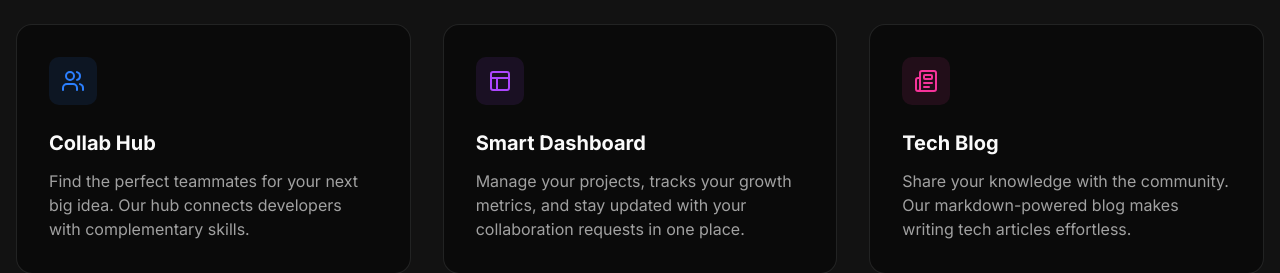
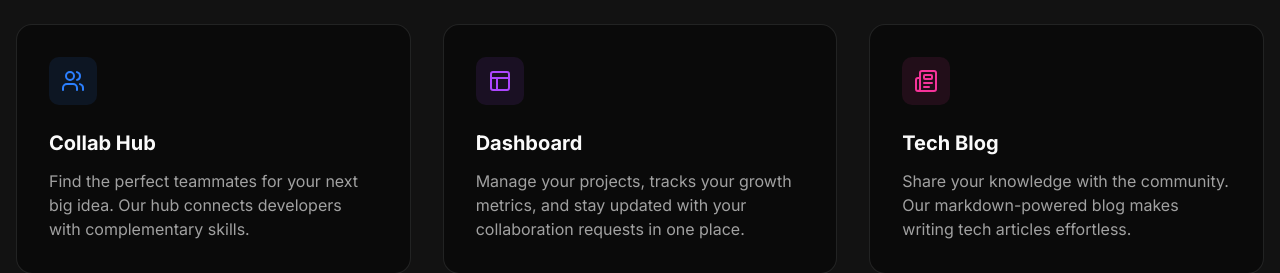
Before and after one commit to Ragini-Tiwari/AIspire.io, a Next.js app in the folder my-app/: page / in a window 1280 px wide. Shown: the part 1020-1293 px from the top of the page. Built offline with nearby package versions, Linux system fonts and the light colour scheme; no server answers.

Commit message:
Rename "Smart Dashboard" to "Dashboard" for clarity in the Home component

```diff
--- a/my-app/app/page.js
+++ b/my-app/app/page.js
@@ -85,7 +85,7 @@
               <div className="w-12 h-12 rounded-lg bg-purple-500/10 flex items-center justify-center mb-6 group-hover:bg-purple-500/20 transition-colors">
                 <Layout className="w-6 h-6 text-purple-500" />
               </div>
-              <h3 className="text-xl font-bold mb-3">Smart Dashboard</h3>
+              <h3 className="text-xl font-bold mb-3">Dashboard</h3>
               <p className="text-muted-foreground">
                 Manage your projects, tracks your growth metrics, and stay updated with your collaboration requests in one place.
               </p>
```
